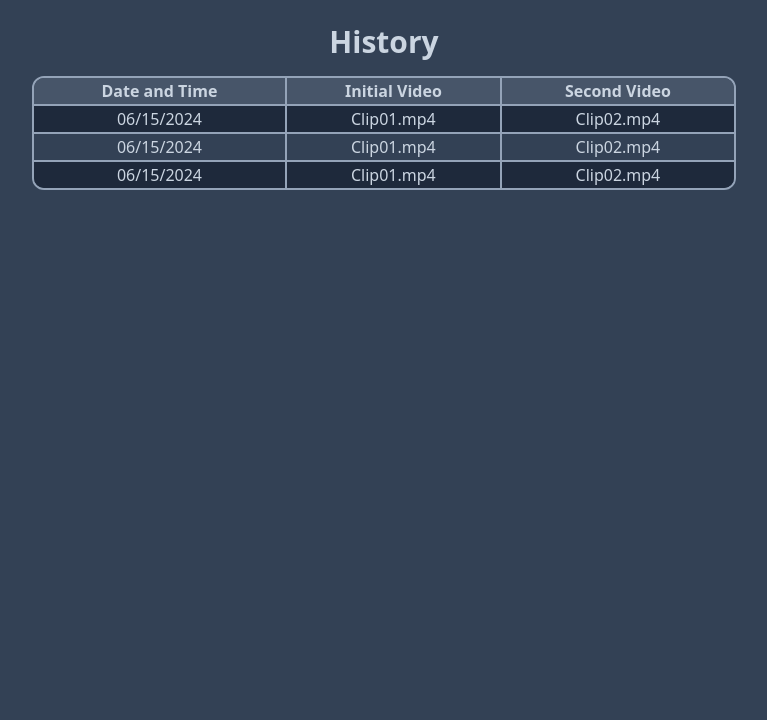
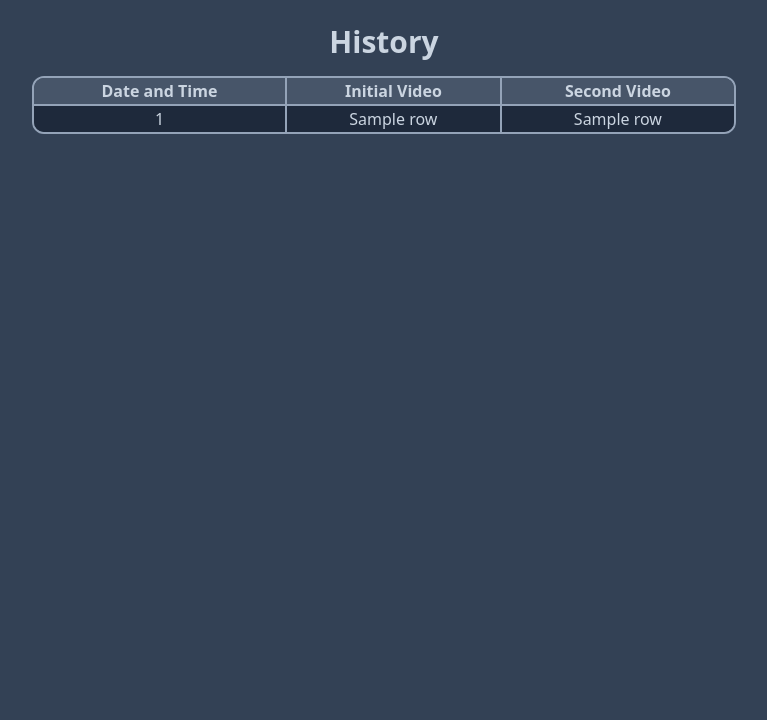
Before and after one commit to StivenF0/clipfusion, a Flask app: template templates/history.html in a window 1280 px wide. Shown: the part 80-800 px from the top of the page, without its empty margins (256-1023 px from the left). Run offline with Flask 3, Linux system fonts and the light colour scheme; the template is opened without the code that fills it: most values are stand-ins (such as "Sample title", 1, 10 or a date in 2020).

Commit message:
Make functionality to history page

```diff
--- a/app.py
+++ b/app.py
@@ -5,6 +5,7 @@ from flask_session import Session
 from db.db import Database
 from os import getcwd, path, remove
 from helpers import show_error, login_required, check_video
+from datetime import datetime
 import subprocess
 
 
@@ -95,7 +96,13 @@ def video():
 @app.route("/history")
 @login_required
 def history():
-    return render_template("history.html")
+    db = Database(cwd)
+    history = db.fetch_history(session.get("user_id"))
+    for idx, row in enumerate(history):
+        dt = datetime.strptime(row[0], "%Y-%m-%d %H:%M:%S")
+        formatted_dt = dt.strftime("%m/%d/%Y, %H:%M")
+        history[idx] = (formatted_dt, row[1], row[2])
+    return render_template("history.html", history=history)
 
 @app.route("/login", methods=["GET", "POST"])
 def login():
--- a/templates/history.html
+++ b/templates/history.html
@@ -17,21 +17,13 @@
           </tr>
         </thead>
         <tbody>
-          <tr>
-            <td>06/15/2024</td>
-            <td>Clip01.mp4</td>
-            <td>Clip02.mp4</td>
-          </tr>
-          <tr>
-            <td>06/15/2024</td>
-            <td>Clip01.mp4</td>
-            <td>Clip02.mp4</td>
-          </tr>
-          <tr>
-            <td>06/15/2024</td>
-            <td>Clip01.mp4</td>
-            <td>Clip02.mp4</td>
-          </tr>
+          {% for row in history %}
+            <tr>
+              <td>{{ row[0] }}</td>
+              <td>{{ row[1] }}</td>
+              <td>{{ row[2] }}</td>
+            </tr>
+          {% endfor %}
         </tbody>
       </table>
     </div>
```
